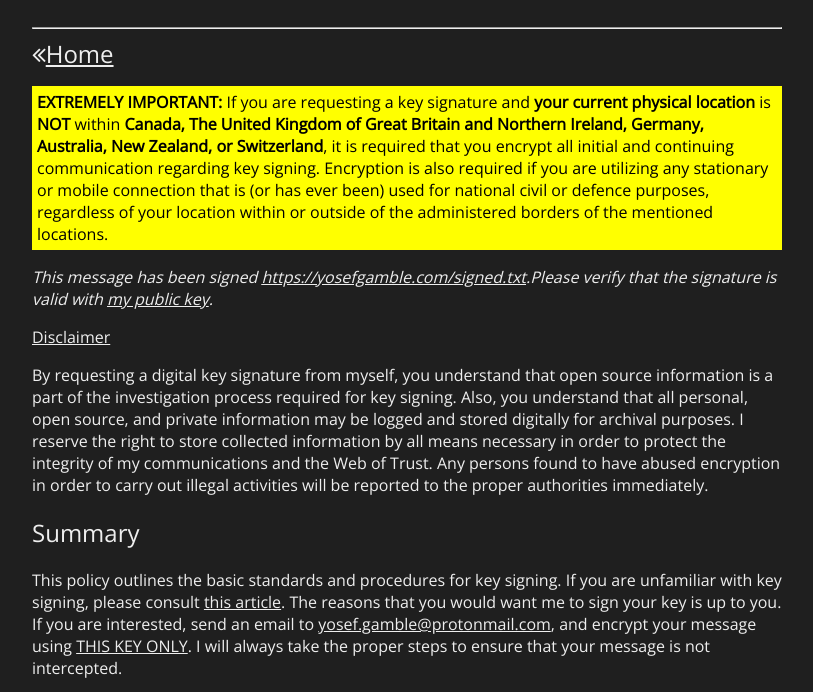
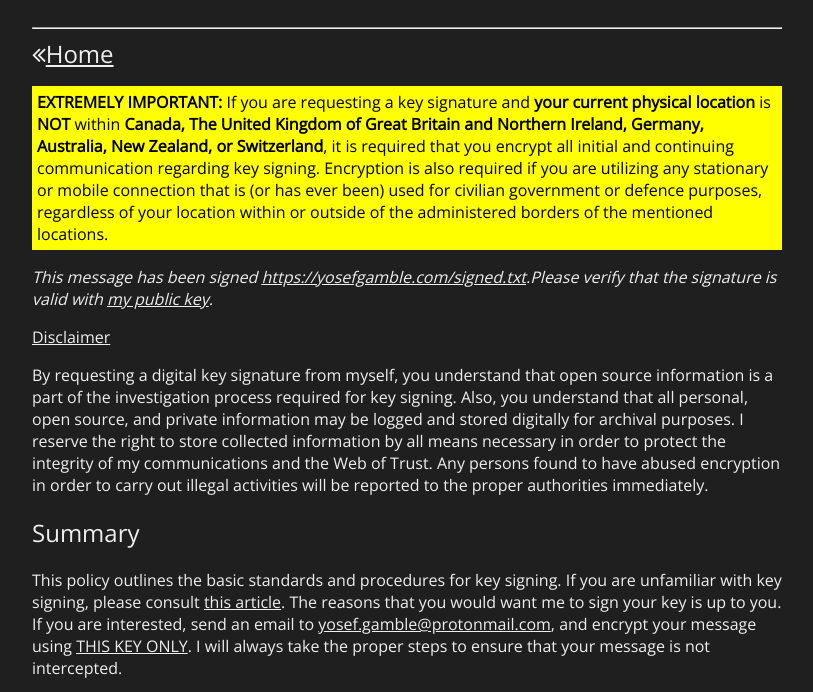
Before and after one commit to yegamble/yegamble.github.io, a plain HTML site: page keysigning_policy.html in a window 1280 px wide. Shown: the part 60-752 px from the top of the page, without its empty margins (233-1046 px from the left). Drawn offline with nearby package versions, Linux system fonts and the light colour scheme.

Commit message:
clarify civilian and defence

```diff
--- a/keysigning_policy.html
+++ b/keysigning_policy.html
@@ -25,7 +25,7 @@
 	<div id="title" class="sec-page"><h2><i class="fa fa-bookmark" aria-hidden="true"></i> PGP Keysigning Policy</h2></div>
 	<hr>
 	<div id="backlink" align="left"><a href="/"><i class="fa fa-angle-double-left" aria-hidden="true"> </i>Home</a></div>
-	<p align="left" class="notice"><strong>EXTREMELY IMPORTANT:</strong> If you are requesting a key signature and <strong>your current physical location</strong> is <strong>NOT</strong> within <strong>Canada, The United Kingdom of Great Britain and Northern Ireland, Germany, Australia, New Zealand, or Switzerland</strong>, it is required that you encrypt all initial and continuing communication regarding key signing. Encryption is also required if you are utilizing any stationary or mobile connection that is (or has ever been) used for national civil or defence purposes, regardless of your location within or outside of the administered borders of the mentioned locations.</p>
+	<p align="left" class="notice"><strong>EXTREMELY IMPORTANT:</strong> If you are requesting a key signature and <strong>your current physical location</strong> is <strong>NOT</strong> within <strong>Canada, The United Kingdom of Great Britain and Northern Ireland, Germany, Australia, New Zealand, or Switzerland</strong>, it is required that you encrypt all initial and continuing communication regarding key signing. Encryption is also required if you are utilizing any stationary or mobile connection that is (or has ever been) used for civilian government or defence purposes, regardless of your location within or outside of the administered borders of the mentioned locations.</p>
 
 	<div id="secure form" class="secemailform" align="left">
 
```
